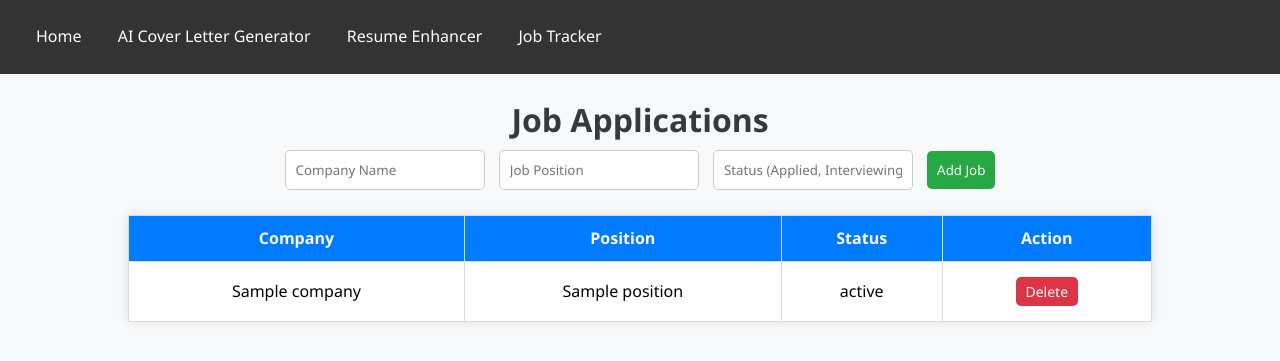
After one commit to AyeshaC123/NextGenHire, a Flask app: page /jobs in a window 1280 px wide. The commit adds this page. Shown: the top 361 px of the page. Run offline with Flask 3, Linux system fonts and the light colour scheme; a database or web service that is not in the repository returns one stand-in record (values such as "Sample title"); some libraries are stand-ins or nearby versions.

Commit message:
mongo stuff

```diff
--- a/gemini_program/server.py
+++ b/gemini_program/server.py
@@ -6,6 +6,7 @@ from os import environ as env
 from urllib.parse import quote_plus, urlencode
 from flask import Flask, redirect, render_template, session, url_for, request
 from authlib.integrations.flask_client import OAuth
+from flask_pymongo import PyMongo
 import google.generativeai as genai
 import PyPDF2
 import chardet
@@ -19,6 +20,21 @@ if ENV_FILE:
 
 app = Flask(__name__)
 app.secret_key = env.get("APP_SECRET_KEY")
+
+# Debugging: Check if MONGO_URI is loaded
+mongo_uri = os.getenv("MONGO_URI")
+if not mongo_uri:
+    print("❌ ERROR: MONGO_URI is not set. Check your .env file.")
+else:
+    print(f"✅ Connecting to MongoDB: {mongo_uri}")
+
+# Configure MongoDB
+app.config["MONGO_URI"] = os.getenv("MONGO_URI")
+mongo = PyMongo(app)
+
+# Debugging: Check if MongoDB is connected
+if mongo.db is None:
+    print("❌ ERROR: MongoDB connection failed. Check MONGO_URI.")
 
 # Auth0 OAuth setup
 oauth = OAuth(app)
@@ -145,6 +161,36 @@ def home():
         return render_template("login.html")
     return render_template("index.html", session=session.get("user"))
 
+def home_page():
+    jobs = mongo.db.applied_jobs.find()
+    return render_template("index.html", jobs=jobs)
+
+def index():
+    return render_template("index.html")  # Ensure index.html exists in templates folder
+
+# Add Job Application Route
+@app.route("/add_job", methods=["POST"])
+def add_job():
+    company = request.form.get("company")
+    position = request.form.get("position")
+    status = request.form.get("status", "Applied")
+
+    if company and position:
+        mongo.db.applied_jobs.insert_one({"company": company, "position": position, "status": status})
+
+    return redirect(url_for("jobs"))  # Redirect to "/jobs" instead of "index"
+
+
+# Delete Job Route
+@app.route("/delete_job/<job_id>", methods=["POST"])
+def delete_job(job_id):
+    from bson.objectid import ObjectId
+    mongo.db.applied_jobs.delete_one({"_id": ObjectId(job_id)})
+    return redirect(url_for("home"))
+
+if __name__ == "__main__":
+    app.run(debug=True)
+
 # ========================
 #  Cover Letter Generator
 # ========================
@@ -194,7 +240,31 @@ def resume_enhancer():
     return render_template("resume_enhancer.html")
 
 # ========================
+#  Jobs Page
+# ========================
+# @app.route("/jobs")
+# def jobs():
+#     mongo_client = PyMongo(app).cx
+#     jobs_list = mongo_client.db.applied_jobs.find()
+#     return render_template("jobs.html", jobs=jobs_list)
+
+@app.route("/jobs")
+def jobs():
+    try:
+        if mongo.db is None:
+            return "❌ ERROR: MongoDB is not connected.", 500
+
+        jobs_list = list(mongo.db.applied_jobs.find())  # Ensure it's a list
+        print(f"✅ Jobs retrieved: {jobs_list}")  # Debugging output
+        return render_template("jobs.html", jobs=jobs_list)
+    except Exception as e:
+        print(f"❌ Error in /jobs route: {str(e)}")  # Print the actual error
+        return "Internal Server Error", 500
+
+# ========================
 #  Run Flask App
 # ========================
 if __name__ == "__main__":
-    app.run(host="0.0.0.0", port=env.get("PORT", 5001), debug=True)
+    port = int(os.environ.get("PORT", 5001))  # Get port from environment variable, default to 5001
+    print(f"Starting Flask on port {port}")  # Debugging print statement
+    app.run(host="0.0.0.0", port=port, debug=True, use_reloader=False)
--- a/gemini_program/templates/cover_letter_generator.html
+++ b/gemini_program/templates/cover_letter_generator.html
@@ -111,11 +111,12 @@
     </style>
 </head>
 <body>
-    <nav>
+    {% include 'navbar.html' %}
+    <!-- <nav>
         <a href="/">Home</a>
         <a href="/cover_letter_generator">AI Cover Letter Generator</a>
         <a href="/resume_enhancer">Resume Enhancer</a>
-    </nav>
+    </nav> -->
     <div class="container">
         <header class="header">
             <h1>AI Cover Letter Generator</h1>
--- a/gemini_program/templates/index.html
+++ b/gemini_program/templates/index.html
@@ -76,11 +76,13 @@
     </style>
 </head>
 <body>
-    <nav>
+    {% include 'navbar.html' %}
+    <!-- <nav>
         <a href="/">Home</a>
         <a href="/cover_letter_generator">AI Cover Letter Generator</a>
         <a href="/resume_enhancer">Resume Enhancer</a>
-    </nav>
+        <a href="/jobs">Job Tracker</a>
+    </nav> -->
     <div class="container">
         <header class="header">
             <img src="{{ url_for('static', filename='hacklogo.png') }}" alt="Logo" width="100">
--- /dev/null
+++ b/gemini_program/templates/jobs.html
@@ -0,0 +1,118 @@
+<!DOCTYPE html>
+<html lang="en">
+<head>
+    <meta charset="UTF-8">
+    <meta name="viewport" content="width=device-width, initial-scale=1.0">
+    <title>Job Applications</title>
+    <style>
+        * {
+            margin: 0;
+            padding: 0;
+            box-sizing: border-box;
+            font-family: 'Segoe UI', system-ui, sans-serif;
+        }
+
+        body {
+            background: #f8f9fa;
+            text-align: center;
+            line-height: 1.6;
+        }
+
+        h1 {
+            color: #343a40;
+            margin-top: 20px;
+        }
+
+        form {
+            margin-bottom: 20px;
+        }
+
+        input, button {
+            padding: 10px;
+            margin: 5px;
+            border: 1px solid #ccc;
+            border-radius: 5px;
+        }
+
+        input {
+            width: 200px;
+        }
+
+        button {
+            background-color: #28a745;
+            color: white;
+            border: none;
+            cursor: pointer;
+        }
+
+        button:hover {
+            background-color: #218838;
+        }
+
+        table {
+            width: 80%;
+            margin: auto;
+            border-collapse: collapse;
+            background-color: white;
+            box-shadow: 0px 0px 10px rgba(0, 0, 0, 0.1);
+        }
+
+        th, td {
+            padding: 10px;
+            border: 1px solid #ddd;
+            text-align: center;
+        }
+
+        th {
+            background-color: #007bff;
+            color: white;
+        }
+
+        .delete-btn {
+            background-color: #dc3545;
+            padding: 5px 10px;
+            font-size: 14px;
+        }
+
+        .delete-btn:hover {
+            background-color: #c82333;
+        }
+
+        /* Navbar styles */
+    </style>
+</head>
+<body>
+    {% include 'navbar.html' %}
+
+    <h1>Job Applications</h1>
+
+    <form action="/add_job" method="post">
+        <input type="text" name="company" placeholder="Company Name" required>
+        <input type="text" name="position" placeholder="Job Position" required>
+        <input type="text" name="status" placeholder="Status (Applied, Interviewing, etc.)">
+        <button type="submit">Add Job</button>
+    </form>
+
+    <table>
+        <tr>
+            <th>Company</th>
+            <th>Position</th>
+            <th>Status</th>
+            <th>Action</th>
+        </tr>
+        {% for job in jobs %}
+            <tr>
+                <td>{{ job.company }}</td>
+                <td>{{ job.position }}</td>
+                <td>{{ job.status }}</td>
+                <td>
+                    <form action="/delete_job/{{ job._id }}" method="post" style="display:inline;">
+                        <button type="submit" class="delete-btn">Delete</button>
+                    </form>
+                </td>
+            </tr>
+        {% endfor %}
+    </table>
+
+</body>
+</html>
--- a/gemini_program/templates/login.html
+++ b/gemini_program/templates/login.html
@@ -41,6 +41,7 @@
     </style>
 </head>
 <body>
+
     <div class="container">
         <img src="{{ url_for('static', filename='hacklogo.png') }}" alt="Logo" width="100">
         <h1>NextGenHire</h1>
--- /dev/null
+++ b/gemini_program/templates/navbar.html
@@ -0,0 +1,30 @@
+<nav>
+    <a href="/">Home</a>
+    <a href="/cover_letter_generator">AI Cover Letter Generator</a>
+    <a href="/resume_enhancer">Resume Enhancer</a>
+    <a href="/jobs">Job Tracker</a> <!-- Ensure this is present -->
+</nav>
+
+<style>
+    nav {
+        background-color: #333;
+        overflow: hidden;
+        padding: 10px 0;
+        text-align: center;
+        text-align: left;
+        padding-left: 20px;
+    }
+
+    nav a {
+        display: inline-block;
+        color: white;
+        text-align: center;
+        padding: 14px 16px;
+        text-decoration: none;
+    }
+
+    nav a:hover {
+        background-color: #ddd;
+        color: black;
+    }
+</style>
--- a/gemini_program/templates/resume_enhancer.html
+++ b/gemini_program/templates/resume_enhancer.html
@@ -70,11 +70,12 @@
     </style>
 </head>
 <body>
-    <nav>
+    {% include 'navbar.html' %}
+    <!-- <nav>
         <a href="/">Home</a>
         <a href="/cover_letter_generator">AI Cover Letter Generator</a>
         <a href="/resume_enhancer">Resume Enhancer</a>
-    </nav>
+    </nav> -->
     <div class="container">
         <header class="header">
             <h1>Resume Enhancer</h1>
```
